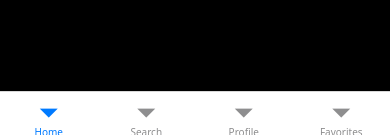
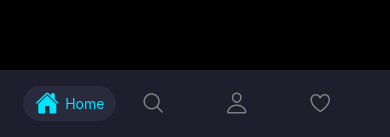
Before and after one commit to sandeep043/Cineverse-Native, a React Native app: screen / in a window 390 px wide. Shown: the part 704-841 px from the top of the page. Built offline with nearby package versions, Linux system fonts and the light colour scheme.

Commit message:
added Bottom Navigator Styles #3

```diff
--- a/package.json
+++ b/package.json
@@ -20,6 +20,7 @@
     "react-native": "0.84.0",
     "react-native-safe-area-context": "^5.7.0",
     "react-native-screens": "^4.24.0",
+    "react-native-vector-icons": "^10.3.0",
     "react-redux": "^9.2.0"
   },
   "devDependencies": {
--- a/src/navigation/HomeTabs.js
+++ b/src/navigation/HomeTabs.js
@@ -1,10 +1,11 @@
-import { View, Text } from 'react-native'
+import { View, Text, StyleSheet } from 'react-native'
 import React from 'react'
 import { createBottomTabNavigator } from '@react-navigation/bottom-tabs';
 import HomeScreen from '../screens/HomeScreen';
 import SearchScreen from '../screens/SearchScreen';
 import ProfileScreen from '../screens/ProfileScreen';
 import FavoritesScreen from '../screens/FavouriteScreen';
+import Ionicons from 'react-native-vector-icons/Ionicons';
 
 
 const Tab = createBottomTabNavigator();
@@ -12,14 +13,80 @@ const Tab = createBottomTabNavigator();
 export default function HomeTabs() {
   return (
     <Tab.Navigator
-    screenOptions={{
+      screenOptions={({ route }) => ({
         headerShown: false,
+        tabBarStyle: styles.tabBar,
+        tabBarShowLabel: false,
+        tabBarItemStyle:{
+          flex:1,
 
-      }}>
-        <Tab.Screen name='Home' component={HomeScreen} />
-        <Tab.Screen name='Search' component={SearchScreen} />
-        <Tab.Screen name='Profile' component={ProfileScreen} />
-        <Tab.Screen name='Favorites' component={FavoritesScreen} />
+        },
+        tabBarIcon: ({ focused}) => {
+          let iconName;
+          if (route.name === 'Home') {
+            iconName = focused ? 'home' : 'home-outline';
+          }
+          if (route.name === 'Search') {
+            iconName = focused ? 'search' : 'search-outline';
+          }
+          if (route.name === 'Profile') {
+            iconName = focused ? 'person' : 'person-outline';
+          }
+          if (route.name === 'Favorites') {
+            iconName = focused ? 'heart' : 'heart-outline';
+          }
+
+          if (focused) {
+            console.log('Focused Tab jagan:', route.name);
+            return (
+              <View style={styles.activeTab}>
+                <Ionicons name={iconName} size={24} color="#00E5FF" />
+                <Text style={styles.activeText}>{route.name}</Text>
+              </View>
+            );
+          }
+          return <Ionicons name={iconName} size={24} color="gray" />;
+        },
+      })}
+    >
+      <Tab.Screen name="Home" component={HomeScreen} />
+      <Tab.Screen name="Search" component={SearchScreen} />
+      <Tab.Screen name="Profile" component={ProfileScreen} />
+      <Tab.Screen name="Favorites" component={FavoritesScreen} />
     </Tab.Navigator>
-  )
+  );
 }
+
+const styles = StyleSheet.create({
+  tabBar: {
+    backgroundColor: '#1E1E2D',
+    height: 70,
+    borderTopWidth: 0,
+    paddingHorizontal: 28,
+    paddingBottom: 20,
+    paddingTop: 14,
+  },
+
+
+  activeTab: {
+  flexDirection: 'row',
+  alignItems: 'center',
+  justifyContent: 'center',
+  backgroundColor: '#2A2A3D',
+  paddingHorizontal: 12,
+  paddingVertical: 3,
+  borderRadius: 25,
+  minWidth: 90,   //
+  height: 35,     //
+
+
+
+
+  },
+
+  activeText: {
+    color: '#00E5FF',
+    marginLeft: 6,
+    fontWeight: '400',
+  },
+})
```
Also changed, not shown: 2 other files (tests, documents, lock files or other folders).
